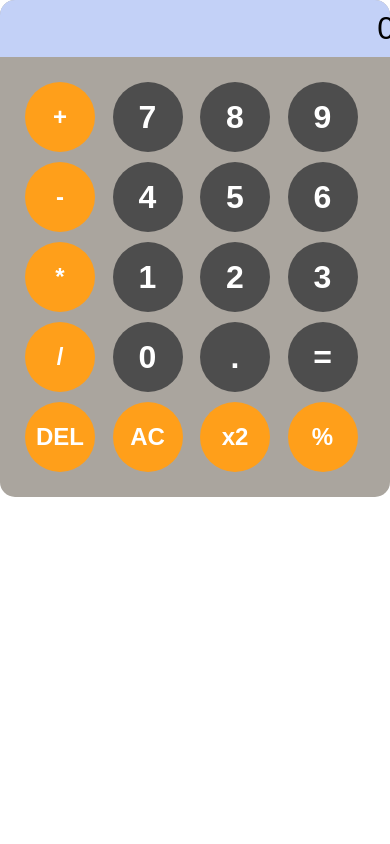
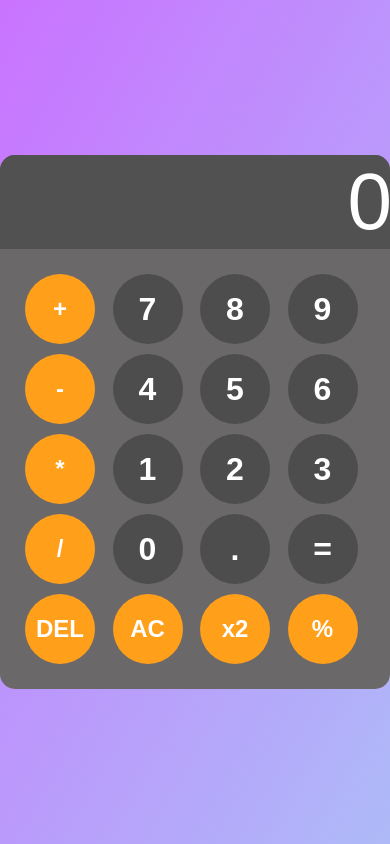
Before and after one commit to mary838/hackathon, a plain HTML site: page index.html in a window 390 px wide. Drawn offline with Linux system fonts and the light colour scheme.

Commit message:
change bg

```diff
--- a/index.css
+++ b/index.css
@@ -4,6 +4,7 @@ body{
     justify-content: center;
     align-items: center;
     height: 100vh;
+    background: linear-gradient(120deg, #C973FF, #AEBAF8);
     /* background-color: hsl(0, 42%, 54%); */
 }
 .container{
@@ -12,11 +13,11 @@ body{
     border-radius: 15px;
     max-width: 500px;
     overflow: hidden;
-    margin-top: 100px;
+    /* margin-top: 100px; */
 }
 #result{
     width: 100%;
-    padding:10px 5px;
+    padding:10px -5px;
     background-color: hsl(0, 1%, 32%);
     color: white;
     font-size: 5rem;
@@ -60,13 +61,13 @@ button:active{
 
 @media screen and (max-width:500px){
     body{
-        margin: 0;
+        margin: auto;
         display: flex;
-        height: auto;
+        background: linear-gradient(120deg, #C973FF, #AEBAF8);
     }
     .container{
         margin-top: 0px;
-        background-color: rgb(170, 165, 158);
+        background-color:  hsl(0, 1%, 41%);
     }
     button{
         font-size: 2rem;
@@ -75,9 +76,9 @@ button:active{
     }
 
     #result{
-        font-size: 2rem;
-        background-color: rgb(195, 209, 247);
-        color: black;
+        font-size: 5rem;
+        background-color:  hsl(0, 1%, 32%);
+        color: white;
     }
     .color-button{
         font-size: 1.5rem;
--- a/index.js
+++ b/index.js
@@ -1,3 +1,4 @@
+
 const display= document.getElementById("result");
 function appendNumber(input){
     display.value += input;
@@ -19,6 +20,9 @@ function backspace(){
 function square(){
     display.value=display.value*display.value
 }
+function trangle(){
+    display.value=display.value*display.value*display.value;
+}
 function persiontage(){
     display.value=display.value/100
 }
```
Also changed, not shown: index.html (+0 -1 lines).
